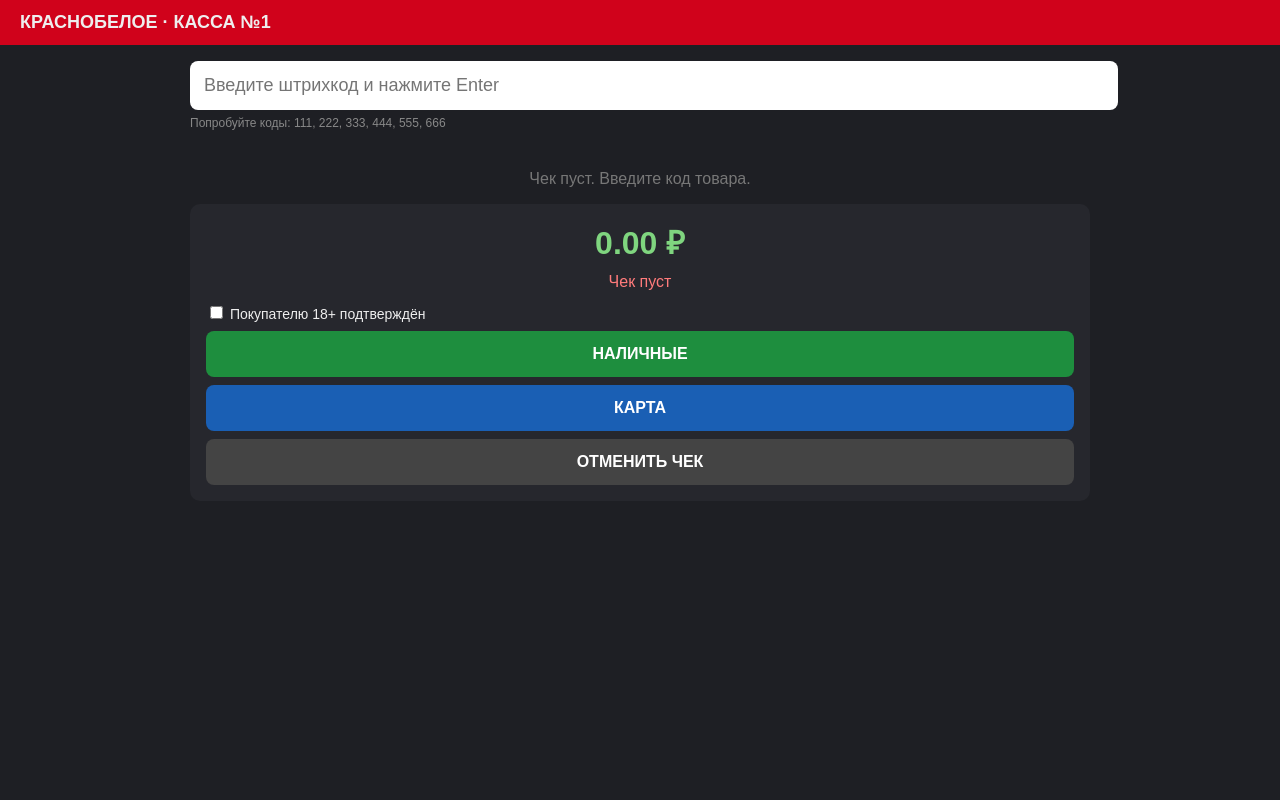
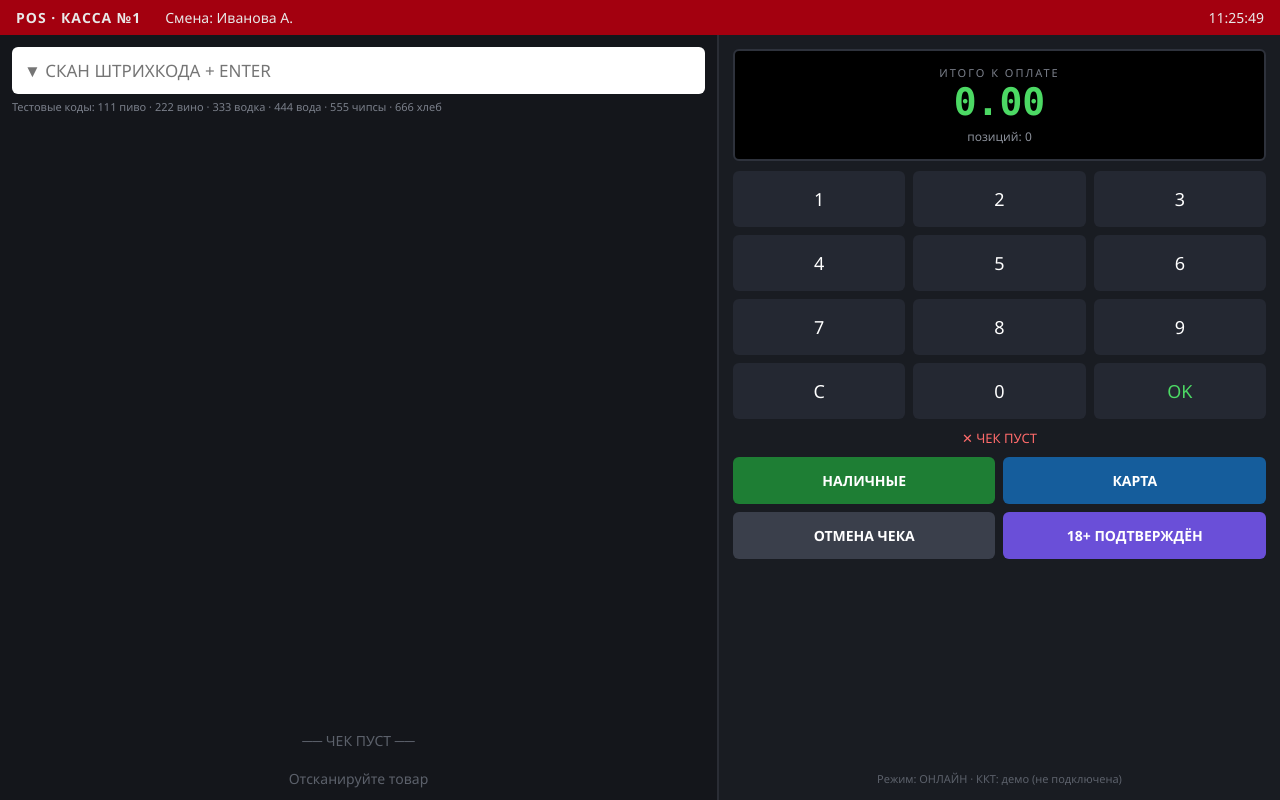
Before and after one commit to artemkuprikov82-arch/prokuratura-tzr, a plain HTML site: page index.html in a window 1280 px wide. Both pictures are taken after a click on the button "НАЛИЧНЫЕ". Drawn offline with Linux system fonts and the light colour scheme.

Commit message:
Update index.html

```diff
--- a/index.html
+++ b/index.html
@@ -2,213 +2,237 @@
 <html lang="ru">
 <head>
 <meta charset="utf-8">
-<title>Касса — КрасноБелое (демо)</title>
+<title>POS-терминал · Рабочее место кассира</title>
 <style>
-  body { font-family: Arial, sans-serif; margin: 0; background: #1e1f24; color: #eee; }
-  header { background: #d0021b; padding: 12px 20px; font-weight: bold; font-size: 18px; }
-  main { padding: 16px; max-width: 900px; margin: 0 auto; }
-  #scan { width: 100%; padding: 14px; font-size: 18px; border: 0; border-radius: 8px; }
-  .hint { color: #888; font-size: 12px; margin: 6px 0 14px; }
-  .item { background: #2a2b31; border-radius: 8px; padding: 10px; margin-bottom: 8px;
-          display: flex; align-items: center; gap: 10px; }
-  .item .name { flex: 1; }
-  .item .sub { color: #999; font-size: 12px; }
-  .item button { width: 28px; height: 28px; border: 0; background: #3a3b42; color: #fff;
-                 border-radius: 4px; cursor: pointer; font-size: 16px; }
-  .item .sum { width: 90px; text-align: right; font-weight: bold; }
-  .item .del { background: none; color: #ff7b7b; font-size: 16px; }
-  #empty { color: #777; text-align: center; margin-top: 40px; }
+  * { box-sizing:border-box; margin:0; font-family:"Segoe UI", Arial, sans-serif; }
+  body { height:100vh; display:flex; flex-direction:column; background:#14161b; color:#e8e8e8; overflow:hidden; }
 
-  #paybox { background: #26272d; border-radius: 10px; padding: 16px; margin-top: 16px; }
-  #total { font-size: 32px; font-weight: bold; color: #7fd57f; text-align: center; }
-  .btn { display: block; width: 100%; padding: 14px; margin-top: 8px; border: 0;
-         border-radius: 8px; color: #fff; font-size: 16px; font-weight: bold; cursor: pointer; }
-  .cash { background: #1e8e3e; } .card { background: #1a5fb4; } .void { background: #444; }
-  #msg { text-align: center; margin: 10px 0; min-height: 20px; }
-  #msg.err { color: #ff7b7b; } #msg.ok { color: #7fd57f; }
+  header { background:#a3000f; padding:8px 16px; display:flex; gap:24px; font-size:14px; }
+  header b { letter-spacing:1px; }
+  header .r { margin-left:auto; }
 
-  #overlay { position: fixed; top: 0; left: 0; right: 0; bottom: 0;
-             background: rgba(0,0,0,0.6); display: none; }
-  #overlay.show { display: block; }
-  #ticket { background: #fff; color: #000; width: 320px; margin: 40px auto;
-            padding: 20px; font-family: "Courier New", monospace; font-size: 13px; }
-  #ticket h3 { text-align: center; margin: 0 0 10px; }
-  #ticket .line { display: flex; justify-content: space-between; margin: 3px 0; }
-  #ticket .hr { border-top: 1px dashed #999; margin: 8px 0; }
-  #ticket button { width: 100%; margin-top: 12px; padding: 10px; background: #d0021b;
-                   color: #fff; border: 0; cursor: pointer; }
+  main { flex:1; display:flex; min-height:0; }
+
+  /* ЛЕВАЯ ЧАСТЬ — ЧЕК */
+  #left { flex:1.3; display:flex; flex-direction:column; padding:12px; min-width:0; border-right:2px solid #2a2d35; }
+  #scan { padding:12px; font-size:17px; border:0; border-radius:6px; outline:none; background:#fff; color:#000; }
+  .hint { font-size:11px; color:#7a7f8a; margin:5px 0 10px; }
+  #list { flex:1; overflow-y:auto; }
+  .pos { background:#1e2129; border-left:4px solid #d0021b; border-radius:4px;
+         padding:8px 10px; margin-bottom:6px; display:flex; align-items:center; gap:8px; font-size:14px; }
+  .pos .n { flex:1; } .pos .s { width:26px; text-align:center; font-weight:bold; }
+  .pos .c { color:#8a8f99; font-size:12px; width:40px; text-align:right; }
+  .pos button { width:24px; height:24px; border:0; border-radius:3px; background:#2e323c;
+                color:#fff; cursor:pointer; }
+  .pos .x { background:none; color:#ff6b6b; font-size:14px; }
+  #empty { color:#5c616b; text-align:center; margin-top:60px; font-size:14px; }
+
+  /* ПРАВАЯ ЧАСТЬ — ПАНЕЛЬ ОПЕРАЦИЙ */
+  #right { flex:1; padding:14px; display:flex; flex-direction:column; gap:10px; background:#191c22; }
+  #display { background:#000; border:2px solid #2e323c; border-radius:6px; padding:14px; text-align:center; }
+  #display .lbl { font-size:11px; color:#7a7f8a; letter-spacing:2px; }
+  #display .val { font-size:38px; font-weight:bold; color:#4cd964; font-family:"Consolas", monospace; }
+  #display .cnt { font-size:12px; color:#8a8f99; margin-top:4px; }
+
+  .pad { display:grid; grid-template-columns:repeat(3,1fr); gap:8px; }
+  .pad button { padding:16px 0; font-size:18px; border:0; border-radius:6px;
+                background:#242832; color:#fff; cursor:pointer; }
+  .pad button:active { background:#2e323c; }
+  .pad .c { color:#4cd964; }
+
+  .ops { display:grid; grid-template-columns:1fr 1fr; gap:8px; }
+  .ops button { padding:14px 0; border:0; border-radius:6px; color:#fff;
+                font-weight:bold; font-size:14px; cursor:pointer; }
+  .b-cash { background:#1e7e34; } .b-card { background:#155d9c; }
+  .b-void { background:#3a3f4b; } .b-alc  { background:#6a4fd8; }
+
+  #msg { text-align:center; font-size:13px; min-height:18px; }
+  #msg.err { color:#ff6b6b; } #msg.ok { color:#4cd964; }
+
+  .note { font-size:11px; color:#5c616b; text-align:center; margin-top:auto; }
+
+  /* ОКНО ЧЕКА */
+  #ov { position:fixed; inset:0; background:rgba(0,0,0,.65); display:none; }
+  #ov.show { display:block; }
+  #tk { background:#fff; color:#000; width:300px; margin:30px auto; padding:18px;
+        font-family:"Courier New", monospace; font-size:13px; }
+  #tk h3 { text-align:center; margin-bottom:8px; font-size:15px; }
+  #tk .l { display:flex; justify-content:space-between; margin:2px 0; }
+  #tk .hr { border-top:1px dashed #888; margin:6px 0; }
+  #tk .t { font-weight:bold; font-size:15px; }
+  #tk button { width:100%; margin-top:10px; padding:9px; background:#a3000f; color:#fff;
+               border:0; border-radius:4px; cursor:pointer; }
 </style>
 </head>
 <body>
 
-<header>КРАСНОБЕЛОЕ · КАССА №1</header>
+<header>
+  <b>POS · КАССА №1</b>
+  <span>Смена: Иванова А.</span>
+  <span class="r" id="clock"></span>
+</header>
 
 <main>
-  <input id="scan" placeholder="Введите штрихкод и нажмите Enter" autofocus>
-  <div class="hint">Попробуйте коды: 111, 222, 333, 444, 555, 666</div>
+  <div id="left">
+    <input id="scan" placeholder="▼ СКАН ШТРИХКОДА + ENTER" autofocus autocomplete="off">
+    <div class="hint">Тестовые коды: 111 пиво · 222 вино · 333 водка · 444 вода · 555 чипсы · 666 хлеб</div>
+    <div id="list"></div>
+    <div id="empty">── ЧЕК ПУСТ ──<br><br>Отсканируйте товар</div>
+  </div>
 
-  <div id="list"></div>
-  <div id="empty">Чек пуст. Введите код товара.</div>
+  <div id="right">
+    <div id="display">
+      <div class="lbl">ИТОГО К ОПЛАТЕ</div>
+      <div class="val" id="total">0.00</div>
+      <div class="cnt" id="cnt">позиций: 0</div>
+    </div>
 
-  <div id="paybox">
-    <div id="total">0.00 ₽</div>
+    <div class="pad">
+      <button onclick="key('1')">1</button><button onclick="key('2')">2</button><button onclick="key('3')">3</button>
+      <button onclick="key('4')">4</button><button onclick="key('5')">5</button><button onclick="key('6')">6</button>
+      <button onclick="key('7')">7</button><button onclick="key('8')">8</button><button onclick="key('9')">9</button>
+      <button onclick="key('C')">C</button><button onclick="key('0')">0</button><button class="c" onclick="key('OK')">OK</button>
+    </div>
+
     <div id="msg"></div>
-    <label style="font-size:14px"><input type="checkbox" id="age"> Покупателю 18+ подтверждён</label>
-    <button class="btn cash" onclick="pay('cash')">НАЛИЧНЫЕ</button>
-    <button class="btn card" onclick="pay('card')">КАРТА</button>
-    <button class="btn void" onclick="clearAll()">ОТМЕНИТЬ ЧЕК</button>
+
+    <div class="ops">
+      <button class="b-cash" onclick="pay(1)">НАЛИЧНЫЕ</button>
+      <button class="b-card" onclick="pay(2)">КАРТА</button>
+      <button class="b-void" onclick="voidAll()">ОТМЕНА ЧЕКА</button>
+      <button class="b-alc" onclick="askAge()">18+ ПОДТВЕРЖДЁН</button>
+    </div>
+
+    <div class="note">Режим: ОНЛАЙН · ККТ: демо (не подключена)</div>
   </div>
 </main>
 
-<div id="overlay" onclick="closeTicket()"><div id="ticket" onclick="event.stopPropagation()"></div></div>
+<div id="ov"><div id="tk"></div></div>
 
 <script>
 "use strict";
 
 var PRODUCTS = {
-  "111": { name: "Пиво светлое 0,5 л",       price: 129, alc: true },
-  "222": { name: "Вино красное сухое 0,7 л", price: 599, alc: true },
-  "333": { name: "Водка классическая 0,5 л", price: 549, alc: true },
-  "444": { name: "Минеральная вода 0,5 л",   price: 55  },
-  "555": { name: "Чипсы 150 г",              price: 99  },
-  "666": { name: "Хлеб нарезной 400 г",      price: 42  }
+  "111": { name:"Пиво светлое 0,5 л",       price:129, alc:true  },
+  "222": { name:"Вино красное сухое 0,7 л", price:599, alc:true  },
+  "333": { name:"Водка классическая 0,5 л", price:549, alc:true  },
+  "444": { name:"Минеральная вода 0,5 л",   price:55             },
+  "555": { name:"Чипсы 150 г",              price:99             },
+  "666": { name:"Хлеб нарезной 400 г",      price:42             }
 };
 
 var cart = {};
+var ageOK = false;
 
-function alcoholForbidden() {
-  var h = new Date().getHours();
-  return h >= 23 || h < 8;
+function say(t, c) {
+  var m = document.getElementById("msg");
+  m.textContent = t; m.className = c || "";
 }
-
-function say(text, cls) {
-  var m = document.getElementById("msg");
-  m.textContent = text;
-  m.className = cls || "";
-}
+function timeAlc() { var h = new Date().getHours(); return h >= 23 || h < 8; }
 
 function add(code) {
   var p = PRODUCTS[code];
-  if (!p) { say("Товар не найден: " + code, "err"); return; }
-  if (p.alc && alcoholForbidden()) {
-    say("Алкоголь: продажа запрещена с 23:00 до 08:00", "err");
-    return;
-  }
+  if (!p) { say("✕ ТОВАР НЕ НАЙДЕН: " + code, "err"); return; }
+  if (p.alc && timeAlc()) { say("✕ АЛКОГОЛЬ: ЗАПРЕЩЕНО 23:00–08:00", "err"); return; }
   cart[code] = (cart[code] || 0) + 1;
-  say("Добавлено: " + p.name, "ok");
+  say("✓ " + p.name + " · " + p.price.toFixed(2) + " ₽", "ok");
   render();
 }
+function chg(code, d) { cart[code] += d; if (cart[code] <= 0) delete cart[code]; render(); }
+function rm(code) { delete cart[code]; render(); }
+function voidAll() { cart = {}; ageOK = false; say("ЧЕК ОТМЕНЁН", "ok"); render(); }
+function askAge() { ageOK = true; say("✓ Возраст 18+ подтверждён", "ok"); }
 
-function qty(code, delta) {
-  cart[code] = cart[code] + delta;
-  if (cart[code] <= 0) delete cart[code];
-  render();
+function sum() { var s = 0, c; for (c in cart) s += PRODUCTS[c].price * cart[c]; return s; }
+
+function render() {
+  var h = "", c;
+  for (c in cart) {
+    var p = PRODUCTS[c];
+    h += '<div class="pos">' +
+      '<div class="n">' + p.name + (p.alc ? ' <span style="color:#ff6b6b">18+</span>' : "") + '</div>' +
+      '<button onclick="chg(\'' + c + '\',-1)">−</button>' +
+      '<div class="s">' + cart[c] + '</div>' +
+      '<button onclick="chg(\'' + c + '\',1)">+</button>' +
+      '<div class="c">' + (p.price * cart[c]).toFixed(2) + '</div>' +
+      '<button class="x" onclick="rm(\'' + c + '\')">✕</button></div>';
+  }
+  document.getElementById("list").innerHTML = h;
+  document.getElementById("empty").style.display = h ? "none" : "block";
+  document.getElementById("total").textContent = sum().toFixed(2);
+  var q = 0; for (c in cart) q += cart[c];
+  document.getElementById("cnt").textContent = "позиций: " + q;
 }
 
-function remove(code) {
-  delete cart[code];
-  render();
+/* цифровая панель вводит код товара */
+function key(k) {
+  var f = document.getElementById("scan");
+  if (k === "C") { f.value = ""; f.focus(); return; }
+  if (k === "OK") { doScan(); return; }
+  f.value += k; f.focus();
 }
-
-function clearAll() {
-  cart = {};
-  say("Чек отменён", "ok");
-  render();
+function doScan() {
+  var f = document.getElementById("scan");
+  var code = f.value.trim(); f.value = "";
+  if (code) add(code); f.focus();
 }
-
-function totalSum() {
-  var s = 0, c;
-  for (c in cart) s += PRODUCTS[c].price * cart[c];
-  return s;
-}
-
-function render() {
-  var html = "", code, p;
-  for (code in cart) {
-    p = PRODUCTS[code];
-    html += '<div class="item">' +
-      '<div class="name">' + p.name +
-        '<div class="sub">' + (p.alc ? "18+ · " : "") + p.price + " ₽/шт · код " + code + '</div></div>' +
-      '<button onclick="qty(\'' + code + '\',-1)">−</button>' +
-      '<b>' + cart[code] + '</b>' +
-      '<button onclick="qty(\'' + code + '\',1)">+</button>' +
-      '<div class="sum">' + (p.price * cart[code]).toFixed(2) + ' ₽</div>' +
-      '<button class="del" onclick="remove(\'' + code + '\')">✕</button>' +
-    '</div>';
-  }
-  document.getElementById("list").innerHTML = html;
-  document.getElementById("empty").style.display = html ? "none" : "block";
-  document.getElementById("total").textContent = totalSum().toFixed(2) + " ₽";
-}
+document.getElementById("scan").addEventListener("keydown", function (e) {
+  if (e.key === "Enter") doScan();
+});
 
 function pay(method) {
-  var codes = [], c;
-  for (c in cart) codes.push(c);
-  if (codes.length === 0) { say("Чек пуст", "err"); return; }
+  var codes = [], c; for (c in cart) codes.push(c);
+  if (!codes.length) { say("✕ ЧЕК ПУСТ", "err"); return; }
 
   var hasAlc = false;
   for (var i = 0; i < codes.length; i++) if (PRODUCTS[codes[i]].alc) hasAlc = true;
+  if (hasAlc && !ageOK) { say("✕ ПОДТВЕРДИТЕ 18+ (кнопка)", "err"); return; }
+  if (hasAlc && timeAlc()) { say("✕ ВРЕМЯ ПРОДАЖИ АЛКОГОЛЯ ЗАПРЕЩЕНО", "err"); return; }
 
-  if (hasAlc && !document.getElementById("age").checked) {
-    say("Подтвердите возраст покупателя (18+)", "err");
-    return;
-  }
-  if (hasAlc && alcoholForbidden()) {
-    say("Алкоголь: продажа запрещена с 23:00 до 08:00", "err");
-    return;
+  var total = sum(), extra = "";
+  if (method === 1) {
+    var g = prompt("ВНЕСЕНО НАЛИЧНЫМИ, ₽:", Math.ceil(total));
+    if (g === null) return;
+    var v = parseFloat(String(g).replace(",", "."));
+    if (isNaN(v) || v < total) { say("✕ НЕДОСТАТОЧНО НАЛИЧНЫХ", "err"); return; }
+    extra = '<div class="l"><span>Внесено:</span><span>' + v.toFixed(2) + '</span></div>' +
+            '<div class="l"><span>СДАЧА:</span><span><b>' + (v - total).toFixed(2) + '</b></span></div>';
   }
 
-  var total = totalSum();
-  var changeLine = "";
-
-  if (method === "cash") {
-    var given = prompt("Сумма от покупателя, ₽:", Math.ceil(total));
-    if (given === null) return;
-    var g = parseFloat(given.replace(",", "."));
-    if (isNaN(g) || g < total) { say("Недостаточно наличных", "err"); return; }
-    changeLine = '<div class="line"><span>Внесено:</span><span>' + g.toFixed(2) + ' ₽</span></div>' +
-      '<div class="line"><b>СДАЧА:</b><span>' + (g - total).toFixed(2) + ' ₽</span></div>';
+  var rows = "", j;
+  for (j = 0; j < codes.length; j++) {
+    var pp = PRODUCTS[codes[j]];
+    rows += '<div class="l"><span>' + pp.name + '</span></div>' +
+            '<div class="l"><span>&nbsp;&nbsp;' + cart[codes[j]] + '×' + pp.price.toFixed(2) +
+            '</span><span>' + (pp.price * cart[codes[j]]).toFixed(2) + '</span></div>';
   }
 
-  var rows = "", j, pi;
-  for (j = 0; j < codes.length; j++) {
-    pi = PRODUCTS[codes[j]];
-    rows += '<div class="line"><span>' + pi.name + '</span></div>' +
-            '<div class="line"><span>&nbsp;&nbsp;' + cart[codes[j]] + ' × ' + pi.price.toFixed(2) +
-            '</span><span>' + (pi.price * cart[codes[j]]).toFixed(2) + ' ₽</span></div>';
-  }
-
-  document.getElementById("ticket").innerHTML =
-    '<h3>ЧЕК</h3>' +
-    '<div class="line"><span>Магазин «КрасноБелое» (демо)</span></div>' +
-    '<div class="line"><span>' + new Date().toLocaleString("ru-RU") + '</span></div>' +
+  document.getElementById("tk").innerHTML =
+    '<h3>★ ЧЕК ★<br>Магазин «КрасноБелое»</h3>' +
+    '<div class="l"><span>' + new Date().toLocaleString("ru-RU") + '</span></div>' +
+    '<div class="l"><span>Касса 1 · Иванова А.</span></div>' +
     '<div class="hr"></div>' + rows +
     '<div class="hr"></div>' +
-    '<div class="line"><b>ИТОГО:</b><b>' + total.toFixed(2) + ' ₽</b></div>' +
-    '<div class="line"><span>Оплата:</span><span>' + (method === "cash" ? "наличные" : "карта") + '</span></div>' +
-    changeLine +
-    (hasAlc ? '<div class="line"><span>Продажа 18+, возраст подтверждён</span></div>' : "") +
-    '<button onclick="closeTicket()">ЗАКРЫТЬ</button>';
+    '<div class="l t"><span>ИТОГО:</span><span>' + total.toFixed(2) + ' ₽</span></div>' +
+    '<div class="l"><span>Оплата:</span><span>' + (method === 1 ? "НАЛИЧНЫЕ" : "КАРТА") + '</span></div>' +
+    extra +
+    (hasAlc ? '<div class="l"><span>18+ · возраст подтверждён</span></div>' : "") +
+    '<div class="hr"></div>' +
+    '<div class="l"><span style="font-size:11px">ДЕМО-РЕЖИМ · ККТ НЕ ПОДКЛЮЧЕНА</span></div>' +
+    '<button onclick="closeTk()">ЗАКРЫТЬ</button>';
 
-  document.getElementById("overlay").className = "show";
-  cart = {};
-  render();
-  document.getElementById("age").checked = false;
+  document.getElementById("ov").className = "show";
+  cart = {}; ageOK = false; render();
 }
-
-function closeTicket() {
-  document.getElementById("overlay").className = "";
-  say("Чек пробит", "ok");
+function closeTk() {
+  document.getElementById("ov").className = "";
+  say("✓ ЧЕК ЗАКРЫТ · СЛЕДУЮЩИЙ ПОКУПАТЕЛЬ", "ok");
   document.getElementById("scan").focus();
 }
 
-document.getElementById("scan").addEventListener("keydown", function (e) {
-  if (e.key === "Enter") {
-    var code = this.value.trim();
-    this.value = "";
-    if (code !== "") add(code);
-  }
-});
+setInterval(function () {
+  document.getElementById("clock").textContent = new Date().toLocaleTimeString("ru-RU");
+}, 1000);
 
 render();
 </script>
```
